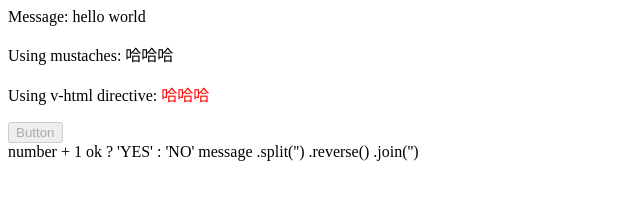
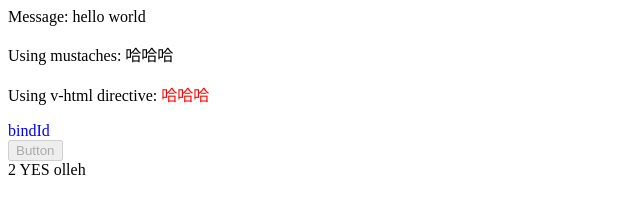
Before and after one commit to fe-bloggers/wheels-go, a website: page yzz-go/template/index.html in a window 1280 px wide. Shown: the whole page, without its empty margins (0-640 px from the left). Drawn offline with Linux system fonts and the light colour scheme.

Commit message:
:sparkles: Update parseJS

```diff
--- a/yzz-go/template/index.html
+++ b/yzz-go/template/index.html
@@ -13,13 +13,13 @@
   </head>
 
   <body>
+    <yzz>
       <span>Message: {{ msg }}</span>
       <p>Using mustaches: {{ rawHtml }}</p>
       <p>Using v-html directive: <span v-html="rawHtml"></span></p>
-    <div v-bind:id="dynamicId"></div>
+      <div v-bind:id="dynamicId">bindId</div>
       <button v-bind:disabled="isButtonDisabled">Button</button>
       <br />
-    <div>
       {{ number + 1 }}
 
       {{ ok ? 'YES' : 'NO' }}
@@ -30,8 +30,8 @@
           .reverse()
           .join('')
       }}
-    </div>
       <div v-bind:id="'list-' + id"></div>
+    </yzz>
   </body>
   <script src="./index.js"></script>
 </html>
--- a/yzz-go/template/index.js
+++ b/yzz-go/template/index.js
@@ -4,12 +4,13 @@ const message = 'hello'
 const data = {
   msg: 'hello world',
   rawHtml: '<span style="color:red;">哈哈哈</span>',
-  myId: 'testId',
+  dynamicId: 'testId',
   isButtonDisabled: true,
 }
 
 const body = document.getElementsByTagName('body')[0]
 if (body) {
+  console.log(body.children)
   const elements = body.children
   if (elements && elements.length) {
     this.iteratorDoms(elements)
@@ -70,8 +71,7 @@ function parseText(s) {
                     .replace(/&nbsp;/gi, '')
                   tmpS = `<yzz name="${name}">${value}</yzz>`
                 } else {
-                  parseJS(varName)
-                  tmpS = varName
+                  tmpS = parseJS(varName)
                 }
 
                 // 重置参数
@@ -138,9 +138,6 @@ function parseAttr(element) {
 }
 
 function parseJS(s) {
-  const script = document.createElement('script')
-  script.type = 'text/javascript'
-  script.innerHTML = s
-  console.log(script)
-  document.body.appendChild(script)
+  const value = eval(s)
+  return `<yzz type="js">${value}</yzz>`
 }
```
Lines whose indentation alone changed are shown as unchanged.
